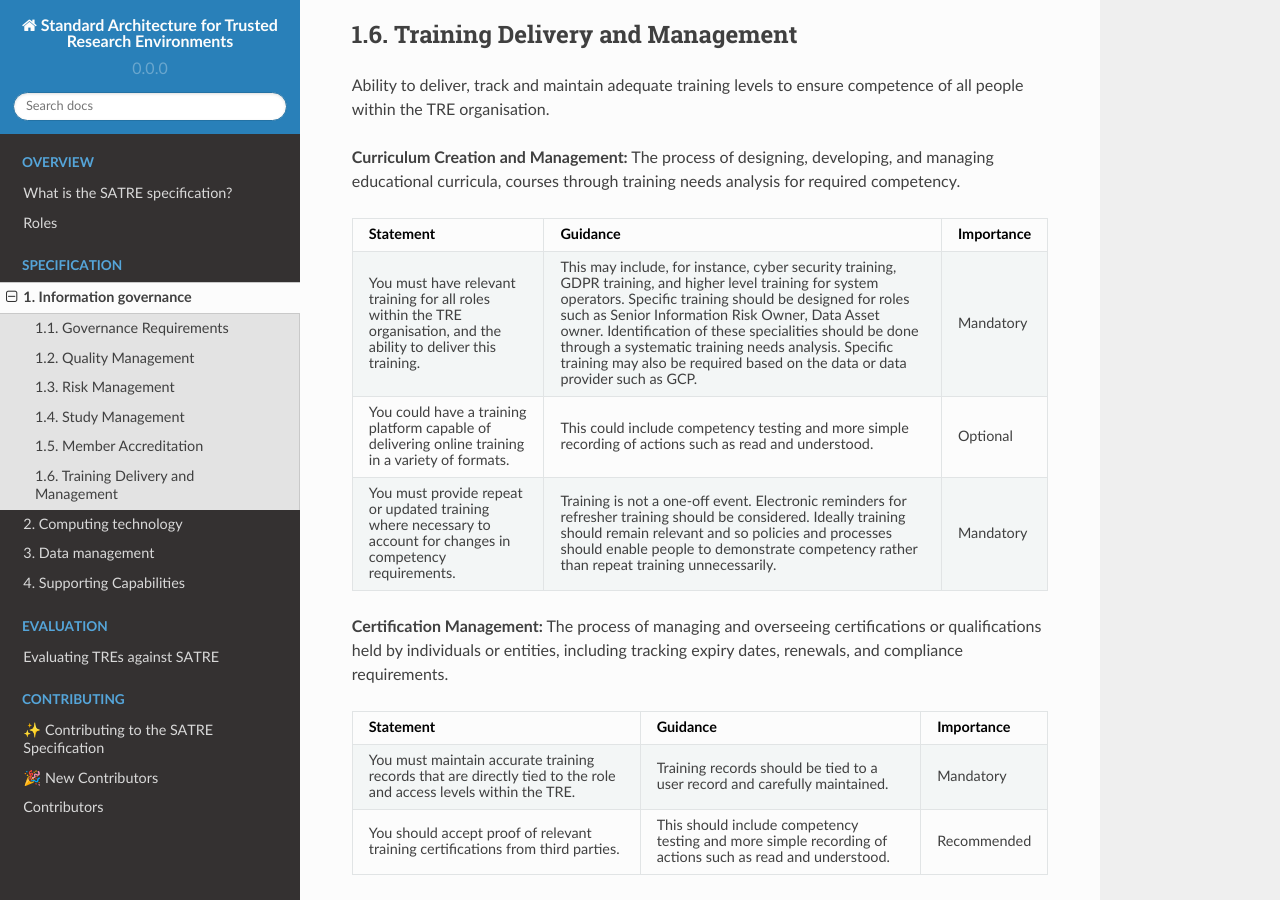
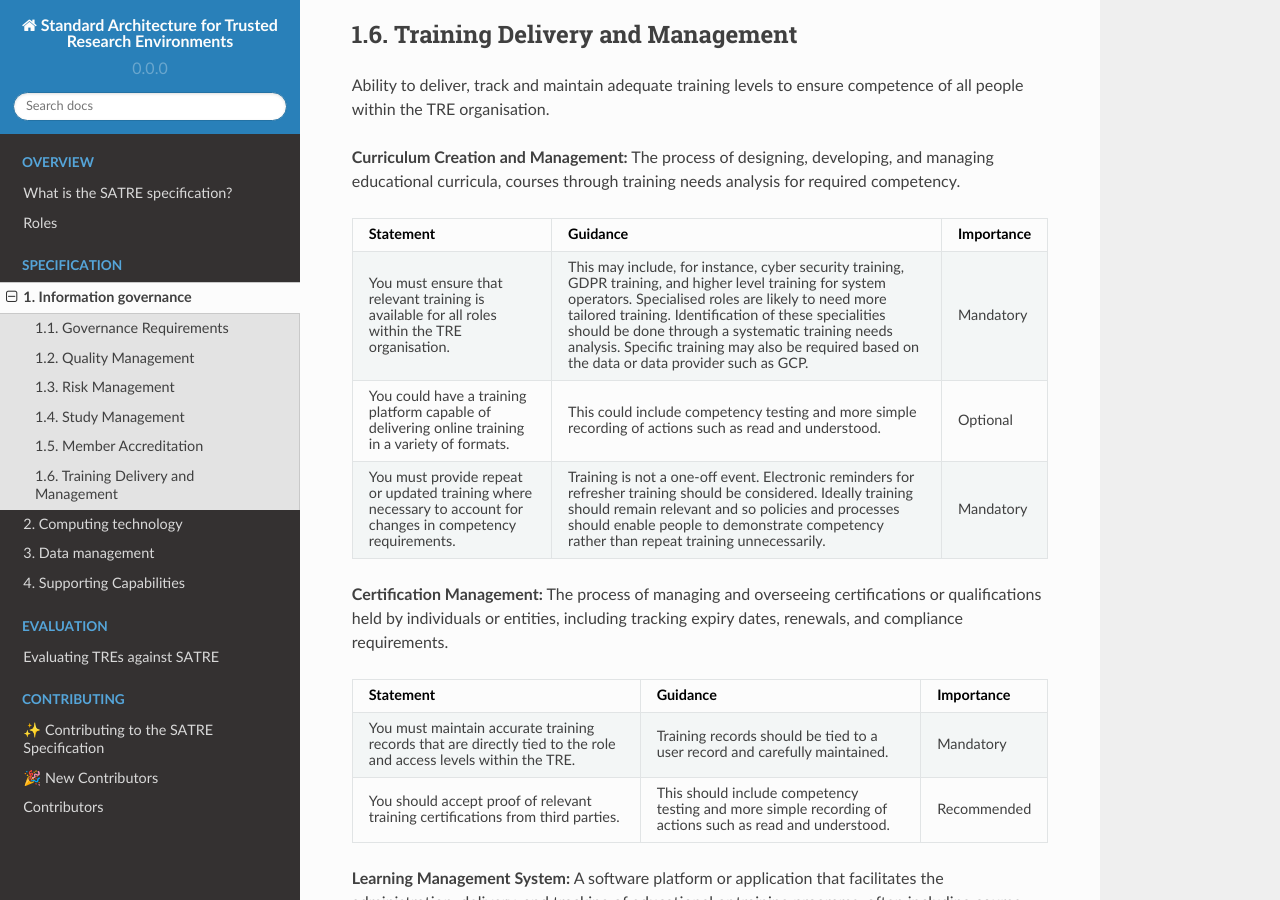
Before and after one commit to sa-tre/satre-specification, a Sphinx documentation site: the page built from docs/source/pillars/information_governance.md, in a window 1280 px wide and 900 px high, scrolled down 7587 px. Built offline with Sphinx 7.4.7 and the Read the Docs theme 2.0.0, drawn with Linux system fonts in a browser that asks for light colours; some of the changed text lies outside the part shown.

Commit message:
Apply suggestions from code review
Co-authored-by: James Robinson <james.em.robinson@gmail.com>

```diff
--- a/docs/source/pillars/information_governance.md
+++ b/docs/source/pillars/information_governance.md
@@ -157,7 +157,7 @@ What the organisation does to measure and control quality of processes, document
   - Guidance
   - Importance
 * - You must log, track and resolve any issues resulting from deviations from processes, incidents and audit findings.
-  - This process should be tracked through an electronic record and workflow system with records retained.
+  - This process could, for example, be tracked through an electronic record and workflow system with records retained.
   - Mandatory
 * - You must use reported issues to inform changes, such as for process improvement and risk management.
   - All issues should be analysed for their route cause and improvements put in place to prevent further occurrence.
@@ -433,9 +433,9 @@ Ability to deliver, track and maintain adequate training levels to ensure compet
 * - Statement
   - Guidance
   - Importance
-* - You must have relevant training for all roles within the TRE organisation, and the ability to deliver this training.
+* - You must ensure that relevant training is available for all roles within the TRE organisation.
   - This may include, for instance, cyber security training, GDPR training, and higher level training for system operators.
-    Specific training should be designed for roles such as Senior Information Risk Owner, Data Asset owner.
+    Specialised roles are likely to need more tailored training.
     Identification of these specialities should be done through a systematic training needs analysis.
     Specific training may also be required based on the data or data provider such as GCP.
   - Mandatory
```
Also changed, not shown: other parts of docs/source/pillars/information_governance.md (+2 -2 lines).
